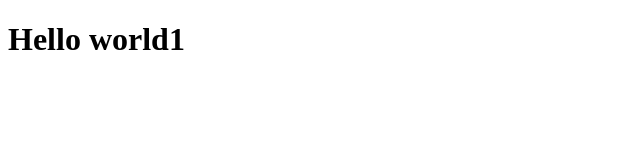
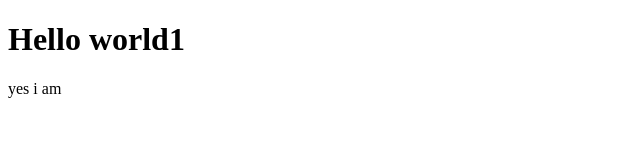
Before and after one commit to Navaneetha1603/sampleTutorial, a plain HTML site: page index.html in a window 1280 px wide. Shown: the full height of the page, 0-640 px from the left. Drawn offline with Linux system fonts and the light colour scheme.

```diff
--- /dev/null
+++ b/dir1/app1.js
@@ -0,0 +1 @@
+console.log("hellll");
--- a/index.html
+++ b/index.html
@@ -7,5 +7,6 @@
 </head>
 <body>
     <h1>Hello world1</h1>
+    yes i am
 </body>
 </html>
```
Also changed, not shown: log.txt (added), login.html (added).
